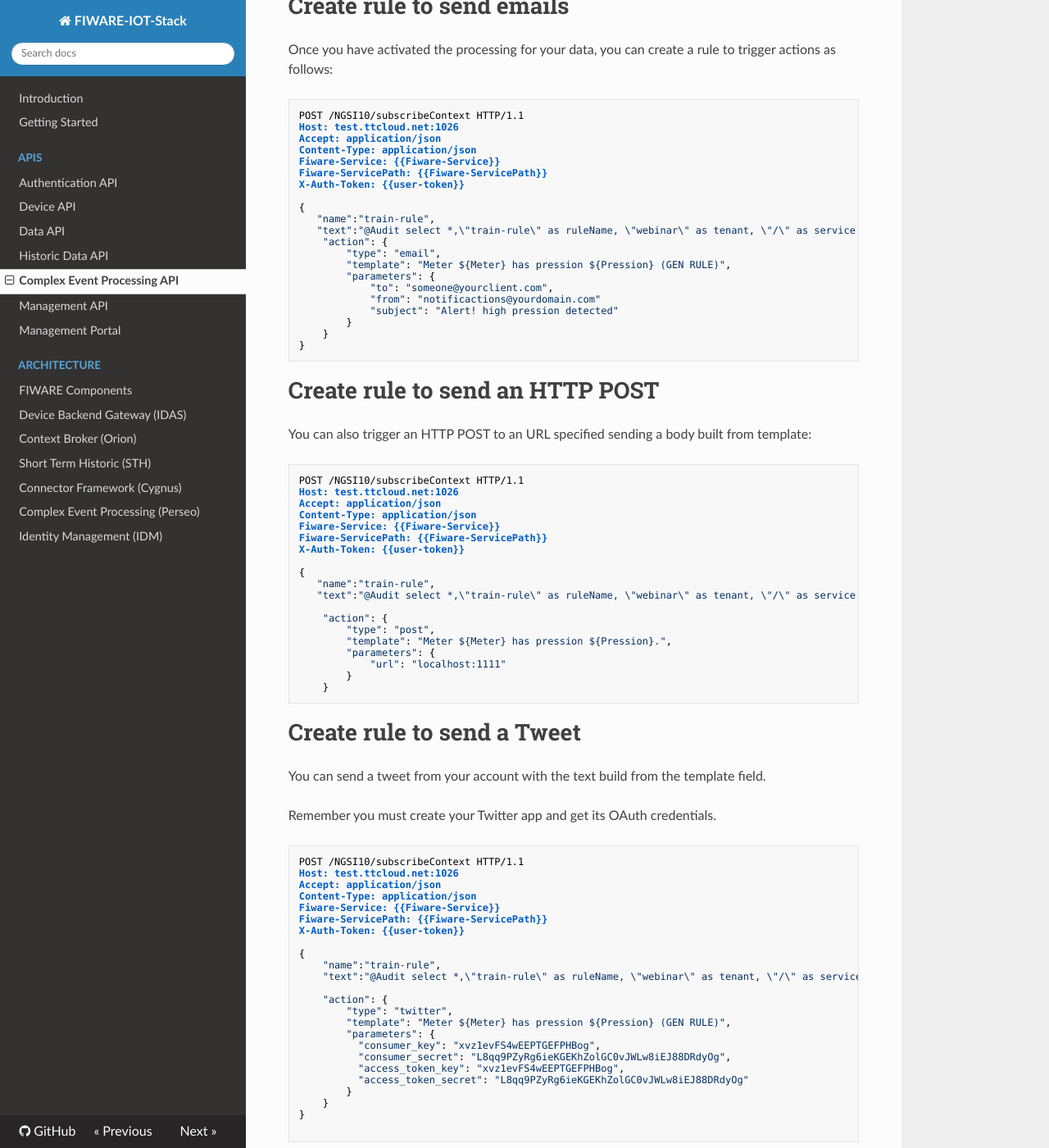
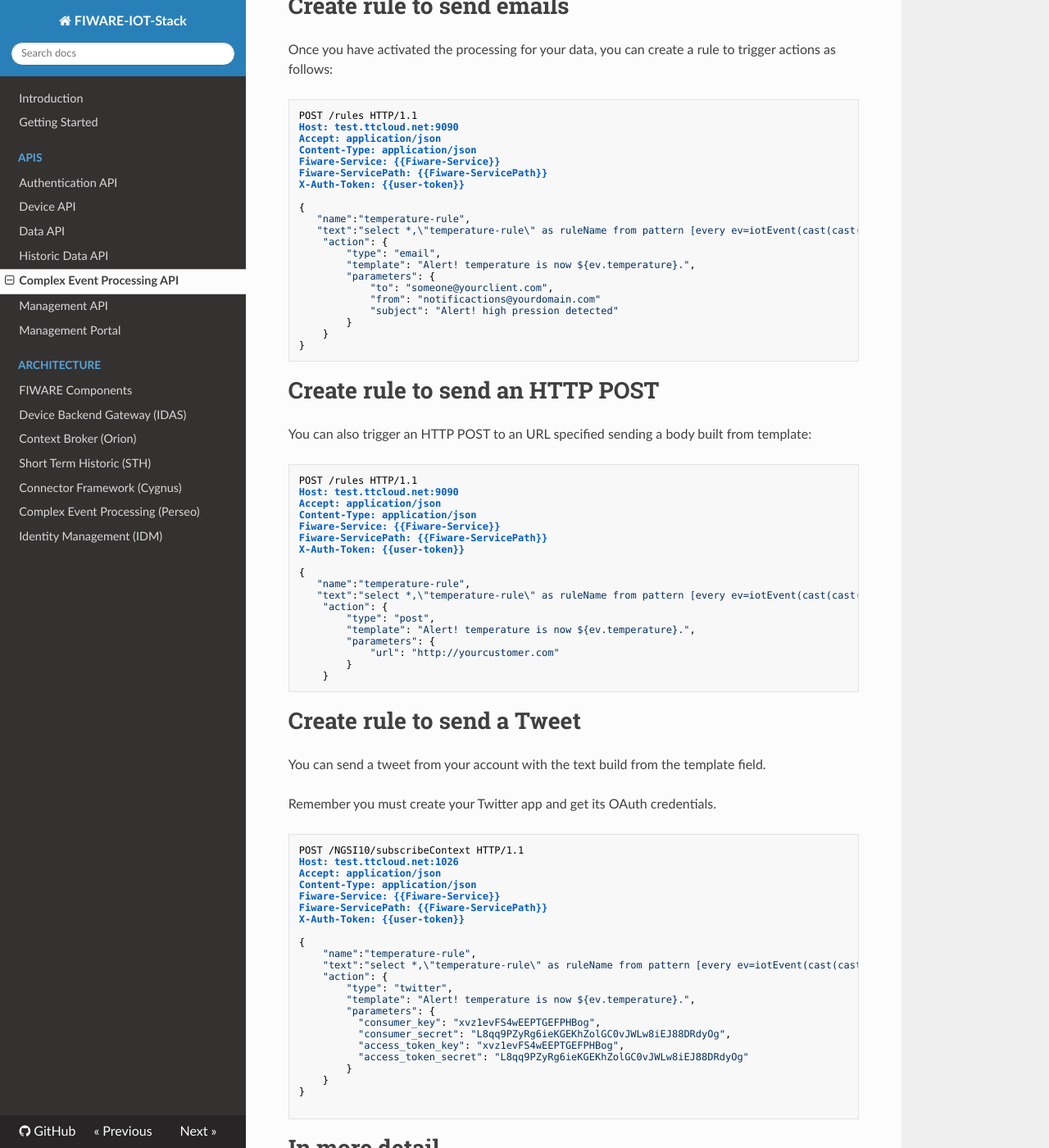
Before and after one commit to telefonicaid/thinking-cities, an MkDocs documentation site: the page built from docs/cep_api.md, in a window 1280 px wide and 1400 px high, scrolled down 1280 px. Shown: the whole window at 82% size. Built offline with MkDocs 1.6.1, drawn with Linux system fonts in a browser that asks for light colours; nearby versions of some CDN libraries; old or Windows-style settings are respelled for this version of MkDocs; some of the changed text lies outside the part shown.

Commit message:
Update cep_api.md

````diff
--- a/docs/cep_api.md
+++ b/docs/cep_api.md
@@ -36,7 +36,7 @@ X-Auth-Token: {{user-token}}
         "id": "mydevice"
         }
     ],
-    "reference": "http://test.ttcloud.net:xxxx/notify",
+    "reference": "http://test.ttcloud.net:9090/notices",
     "duration": "P1Y",
     "notifyConditions": [
            {
@@ -53,8 +53,8 @@ If you are familiar with FIWARE components, on this request you are using the Da
 Once you have activated the processing for your data, you can create a rule to trigger actions as follows:
 
 ```
-POST /NGSI10/subscribeContext HTTP/1.1
-Host: test.ttcloud.net:1026
+POST /rules HTTP/1.1
+Host: test.ttcloud.net:9090
 Accept: application/json
 Content-Type: application/json
 Fiware-Service: {{Fiware-Service}}
@@ -62,11 +62,11 @@ Fiware-ServicePath: {{Fiware-ServicePath}}
 X-Auth-Token: {{user-token}}
 
 {
-   "name":"train-rule",
-   "text":"@Audit select *,\"train-rule\" as ruleName, \"webinar\" as tenant, \"/\" as service from pattern [every ev=iotEvent(cast(cast(ev.longitude?,String),float)>200.0)]",
+   "name":"temperature-rule",
+   "text":"select *,\"temperature-rule\" as ruleName from pattern [every ev=iotEvent(cast(cast(ev.temperature?,String),float)>40.0)]",
     "action": {
         "type": "email",
-        "template": "Meter ${Meter} has pression ${Pression} (GEN RULE)",
+        "template": "Alert! temperature is now ${ev.temperature}.",
         "parameters": {
             "to": "someone@yourclient.com",
             "from": "notificactions@yourdomain.com"
@@ -83,8 +83,8 @@ X-Auth-Token: {{user-token}}
 You can also trigger an HTTP POST to an URL specified sending a body built from template:
 
 ```
-POST /NGSI10/subscribeContext HTTP/1.1
-Host: test.ttcloud.net:1026
+POST /rules HTTP/1.1
+Host: test.ttcloud.net:9090
 Accept: application/json
 Content-Type: application/json
 Fiware-Service: {{Fiware-Service}}
@@ -92,14 +92,13 @@ Fiware-ServicePath: {{Fiware-ServicePath}}
 X-Auth-Token: {{user-token}}
 
 {
-   "name":"train-rule",
-   "text":"@Audit select *,\"train-rule\" as ruleName, \"webinar\" as tenant, \"/\" as service from pattern [every ev=iotEvent(cast(cast(ev.longitude?,String),float)>200.0)]",
-
+   "name":"temperature-rule",
+   "text":"select *,\"temperature-rule\" as ruleName from pattern [every ev=iotEvent(cast(cast(ev.temperature?,String),float)>40.0)]",
     "action": {
         "type": "post",
-        "template": "Meter ${Meter} has pression ${Pression}.",
+        "template": "Alert! temperature is now ${ev.temperature}.",
         "parameters": {
-            "url": "localhost:1111"
+            "url": "http://yourcustomer.com"
         }
     }
 ```
@@ -120,12 +119,11 @@ Fiware-ServicePath: {{Fiware-ServicePath}}
 X-Auth-Token: {{user-token}}
 
 {
-    "name":"train-rule",
-    "text":"@Audit select *,\"train-rule\" as ruleName, \"webinar\" as tenant, \"/\" as service from pattern [every ev=iotEvent(cast(cast(ev.longitude?,String),float)>200.0)]",
-
+    "name":"temperature-rule",
+    "text":"select *,\"temperature-rule\" as ruleName from pattern [every ev=iotEvent(cast(cast(ev.temperature?,String),float)>40.0)]",
     "action": {
         "type": "twitter",
-        "template": "Meter ${Meter} has pression ${Pression} (GEN RULE)",
+        "template": "Alert! temperature is now ${ev.temperature}.",
         "parameters": {
           "consumer_key": "xvz1evFS4wEEPTGEFPHBog",
           "consumer_secret": "L8qq9PZyRg6ieKGEKhZolGC0vJWLw8iEJ88DRdyOg",
````
